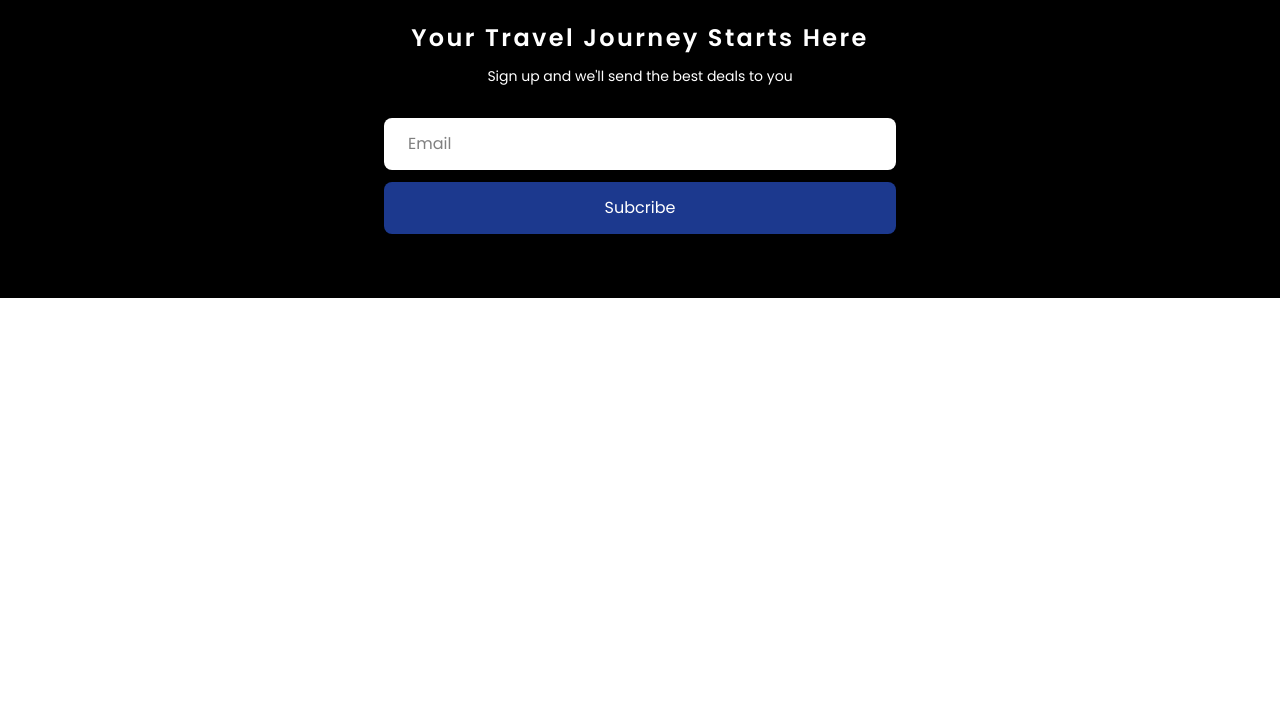
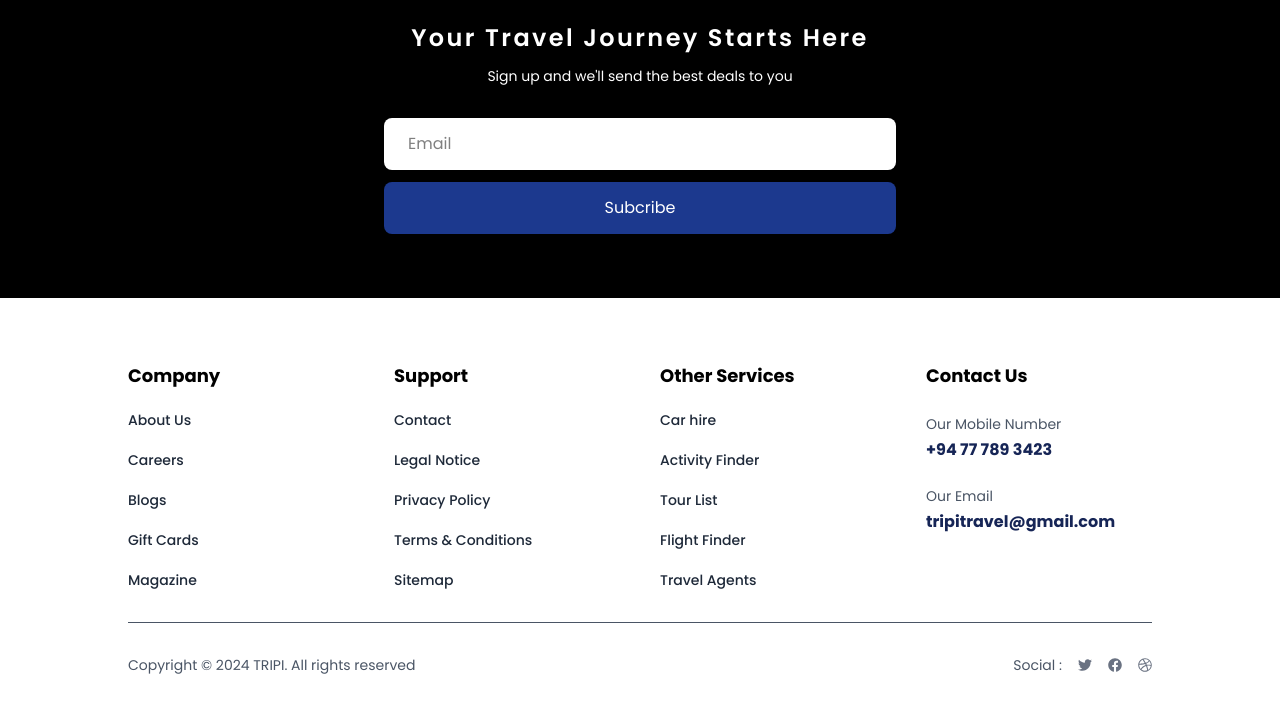
Before and after one commit to yasindu2000/travel-web, a Next.js app: page / in a window 1280 px wide. Shown: the part 4262-4974 px from the top of the page. Built offline with nearby package versions, Linux system fonts and the light colour scheme.

Commit message:
complete footer🚀

```diff
--- a/app/layout.tsx
+++ b/app/layout.tsx
@@ -3,6 +3,7 @@
 import {Poppins} from "next/font/google"
 import "./globals.css";
 import ResponsiveNav from "@/components/Home/Navbar/ResponsiveNav";
+import Footer from "@/components/Home/Footer/Footer";
 
 const font = Poppins({
   weight:['100', '200' , '300' , '400', '500', '600', '700' , '800', '900'],
@@ -36,6 +37,7 @@
       >
         <ResponsiveNav/>
         {children}
+        <Footer/>
       </body>
     </html>
   );
--- /dev/null
+++ b/components/Home/Footer/Footer.tsx
@@ -0,0 +1,107 @@
+import Link from "next/link";
+import React from "react";
+import { FaDribbble, FaFacebook, FaGoogle, FaTwitter } from "react-icons/fa";
+
+function Footer() {
+  return (
+    <div className="pt-16 pb-16">
+      <div className="w-[80%] mx-auto items-start grid-cols-1 sm:grid-cols-2 grid md:grid-cols-2 lg:grid-cols-4 gap-10">
+        <div className="space-y-5">
+          <h1 className="text-lg font-bold">Company</h1>
+          <p className="text-gray-800 font-medium cursor-pointer text-sm hover:text-blue-950">
+            About Us
+          </p>
+          <p className="text-gray-800 font-medium cursor-pointer text-sm hover:text-blue-950">
+            Careers
+          </p>
+          <p className="text-gray-800 font-medium cursor-pointer text-sm hover:text-blue-950">
+            Blogs
+          </p>
+          <p className="text-gray-800 font-medium cursor-pointer text-sm hover:text-blue-950">
+            Gift Cards
+          </p>
+          <p className="text-gray-800 font-medium cursor-pointer text-sm hover:text-blue-950">
+            Magazine
+          </p>
+        </div>
+
+        <div className="space-y-5">
+          <h1 className="text-lg font-bold">Support</h1>
+          <p className="text-gray-800 font-medium cursor-pointer text-sm hover:text-blue-950">
+            Contact
+          </p>
+          <p className="text-gray-800 font-medium cursor-pointer text-sm hover:text-blue-950">
+            Legal Notice
+          </p>
+          <p className="text-gray-800 font-medium cursor-pointer text-sm hover:text-blue-950">
+            Privacy Policy
+          </p>
+          <p className="text-gray-800 font-medium cursor-pointer text-sm hover:text-blue-950">
+            Terms & Conditions
+          </p>
+          <p className="text-gray-800 font-medium cursor-pointer text-sm hover:text-blue-950">
+            Sitemap
+          </p>
+        </div>
+
+        <div className="space-y-5">
+          <h1 className="text-lg font-bold">Other Services</h1>
+          <p className="text-gray-800 font-medium cursor-pointer text-sm hover:text-blue-950">
+            Car hire
+          </p>
+          <p className="text-gray-800 font-medium cursor-pointer text-sm hover:text-blue-950">
+            Activity Finder
+          </p>
+          <p className="text-gray-800 font-medium cursor-pointer text-sm hover:text-blue-950">
+            Tour List
+          </p>
+          <p className="text-gray-800 font-medium cursor-pointer text-sm hover:text-blue-950">
+            Flight Finder
+          </p>
+          <p className="text-gray-800 font-medium cursor-pointer text-sm hover:text-blue-950">
+            Travel Agents
+          </p>
+        </div>
+
+        <div className="">
+          <h1 className="text-lg font-bold">Contact Us</h1>
+          <div className="mt-6">
+            <h1 className="text-sm text-gray-600">Our Mobile Number</h1>
+            <h1 className="text-base font-bold text-blue-950 mt-1 ">
+              +94 77 789 3423
+            </h1>
+          </div>
+
+          <div className="mt-6">
+            <h1 className="text-sm text-gray-600">Our Email</h1>
+            <h1 className="text-base font-bold text-blue-950 mt-1 ">
+              tripitravel@gmail.com
+            </h1>
+          </div>
+        </div>
+      </div>
+
+      {/* bottom section  */}
+
+      <div className="mt-8 w-[80%] mx-auto border-t pt-8 flex flex-col md:flex-row justify-between items:center text-gray-600 text-sm">
+        <p className="text-center md:text-left">
+          Copyright © 2024 TRIPI. All rights reserved
+        </p>
+        <div className="flex items-center space-x-4 mt-4 md:mt-0">
+            <span className="">Social :</span>
+            <Link href="#" className="text-gray-500 hover:text-gray-800">
+            <FaTwitter />
+            </Link>
+            <Link href="#" className="text-gray-500 hover:text-gray-800">
+            <FaFacebook/>
+            </Link>
+            <Link href="#" className="text-gray-500 hover:text-gray-800">
+            <FaDribbble />
+            </Link>
+        </div>
+      </div>
+    </div>
+  );
+}
+
+export default Footer;
--- a/components/Home/Home.tsx
+++ b/components/Home/Home.tsx
@@ -9,7 +9,7 @@
 
 function Home() {
   return (
-    <div className='overflow-hidden h-[10000px]'>
+    <div className='overflow-hidden '>
         <Hero/>
         <Destination/>
         <Hotel/>
```
